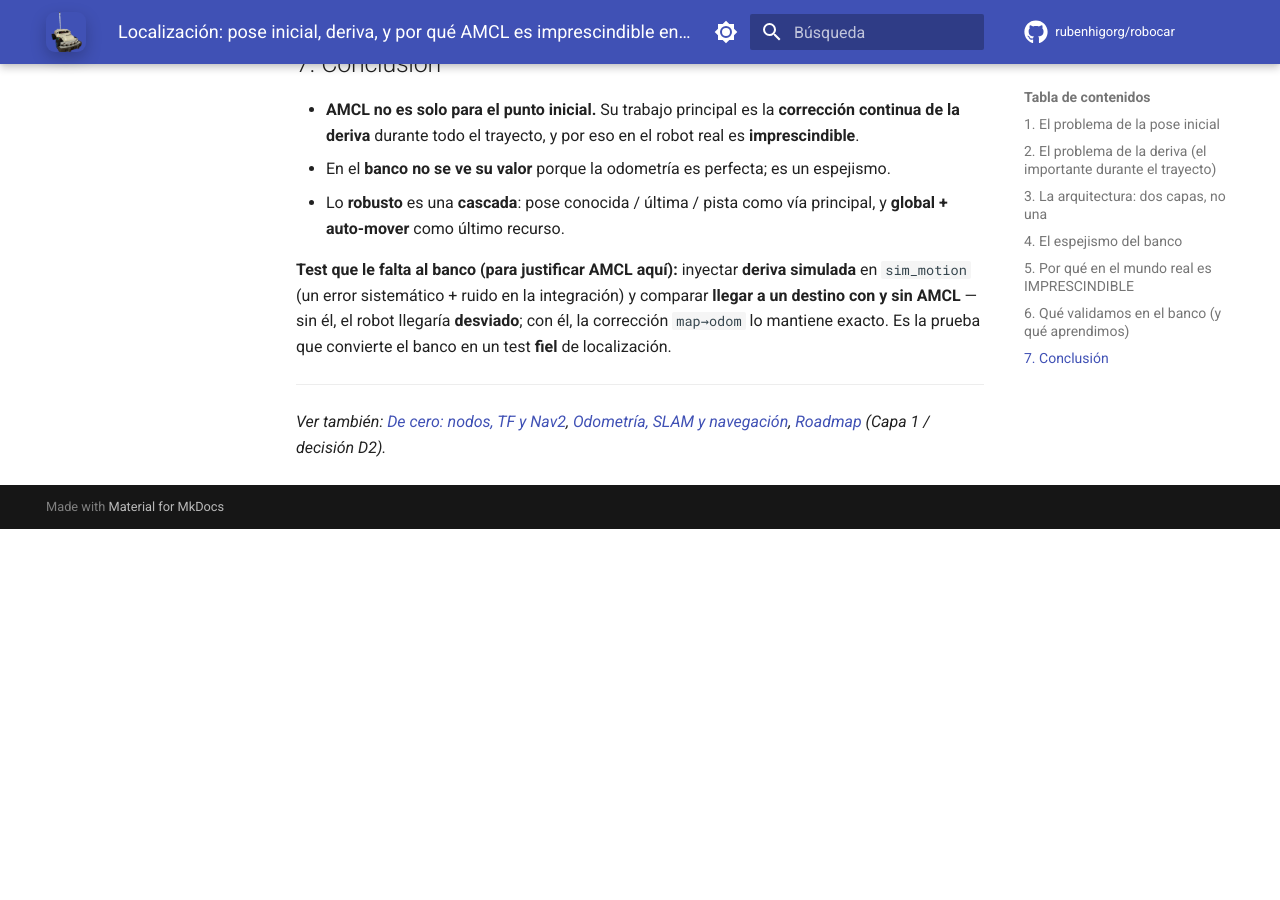
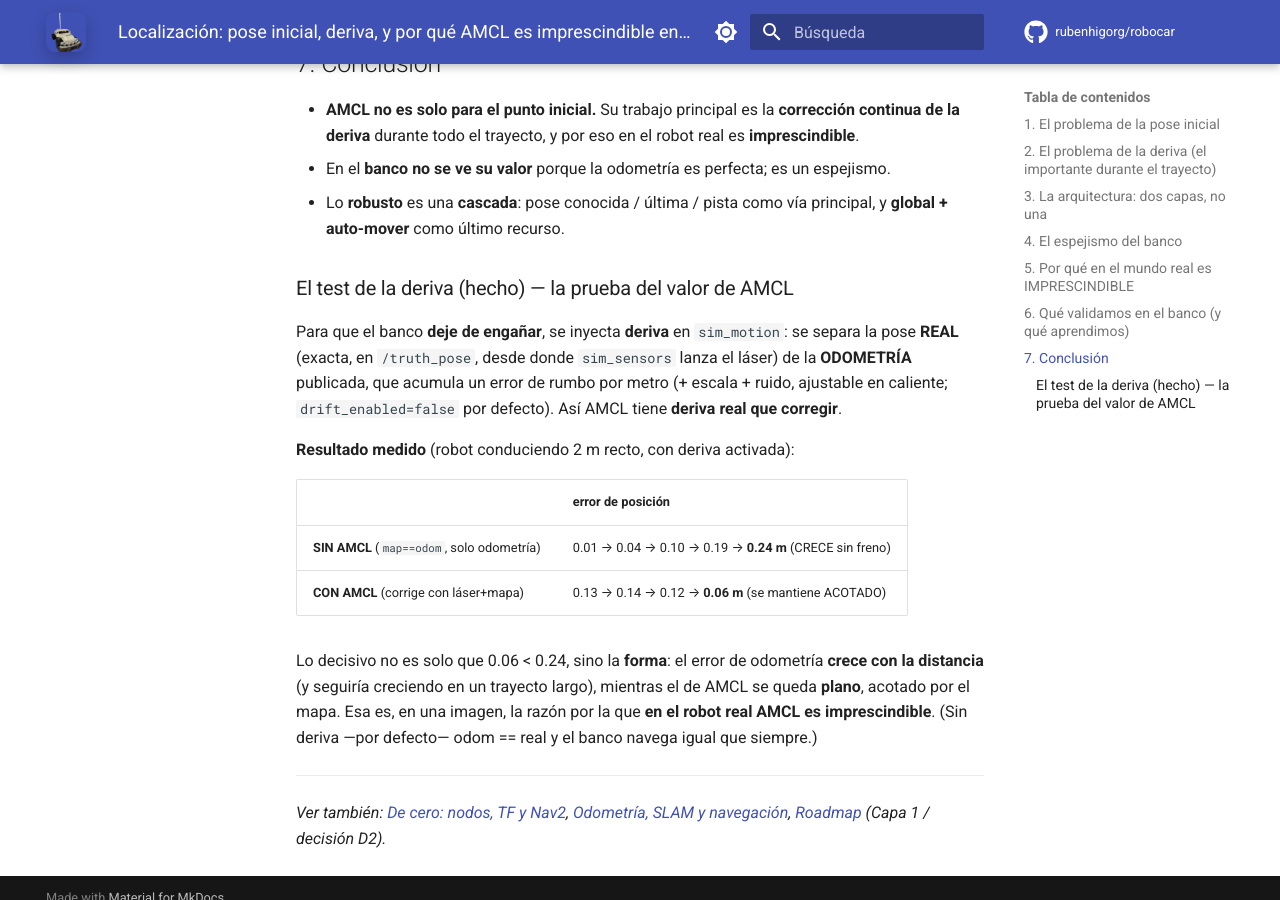
Before and after one commit to rubenhigorg/robocar, an MkDocs documentation site: the page built from docs/tfm/localizacion-amcl.md, in a window 1280 px wide and 900 px high, scrolled down 3724 px. Built offline with MkDocs 1.6.1 and Material for MkDocs 9.7.7, drawn with Linux system fonts in a browser that asks for light colours; comment, search, counter and statistics services are not loaded; before the commit the page ends 4253 px from its top, so only the background shows below that.

Commit message:
docs: cierra el test de deriva en localizacion-amcl.md (resultado medido)
El "test que le faltaba al banco" ya esta hecho: con deriva, SIN AMCL el error crece
a 0.24 m en 2 m; CON AMCL se queda acotado en 0.06 m. Demuestra por que AMCL es
imprescindible en el robot real.

Co-Authored-By: Claude Opus 4.8 (1M context) <noreply@anthropic.com>

```diff
--- a/docs/tfm/localizacion-amcl.md
+++ b/docs/tfm/localizacion-amcl.md
@@ -143,10 +143,24 @@ fiabilidad más allá de unos pocos metros.
 - Lo **robusto** es una **cascada**: pose conocida / última / pista como vía principal, y **global +
   auto-mover** como último recurso.
 
-**Test que le falta al banco (para justificar AMCL aquí):** inyectar **deriva simulada** en
-`sim_motion` (un error sistemático + ruido en la integración) y comparar **llegar a un destino con y
-sin AMCL** — sin él, el robot llegaría **desviado**; con él, la corrección `map→odom` lo mantiene
-exacto. Es la prueba que convierte el banco en un test **fiel** de localización.
+### El test de la deriva (hecho) — la prueba del valor de AMCL
+
+Para que el banco **deje de engañar**, se inyecta **deriva** en `sim_motion`: se separa la pose
+**REAL** (exacta, en `/truth_pose`, desde donde `sim_sensors` lanza el láser) de la **ODOMETRÍA**
+publicada, que acumula un error de rumbo por metro (+ escala + ruido, ajustable en caliente;
+`drift_enabled=false` por defecto). Así AMCL tiene **deriva real que corregir**.
+
+**Resultado medido** (robot conduciendo 2 m recto, con deriva activada):
+
+| | error de posición |
+|---|---|
+| **SIN AMCL** (`map==odom`, solo odometría) | 0.01 → 0.04 → 0.10 → 0.19 → **0.24 m** (CRECE sin freno) |
+| **CON AMCL** (corrige con láser+mapa) | 0.13 → 0.14 → 0.12 → **0.06 m** (se mantiene ACOTADO) |
+
+Lo decisivo no es solo que 0.06 < 0.24, sino la **forma**: el error de odometría **crece con la
+distancia** (y seguiría creciendo en un trayecto largo), mientras el de AMCL se queda **plano**,
+acotado por el mapa. Esa es, en una imagen, la razón por la que **en el robot real AMCL es
+imprescindible**. (Sin deriva —por defecto— odom == real y el banco navega igual que siempre.)
 
 ---
 
```
